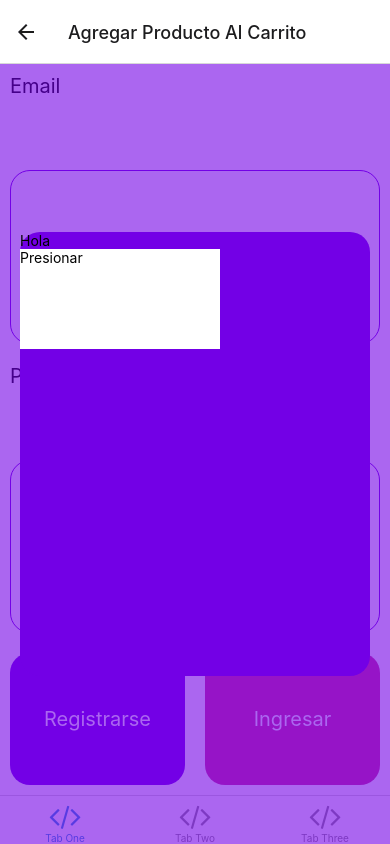
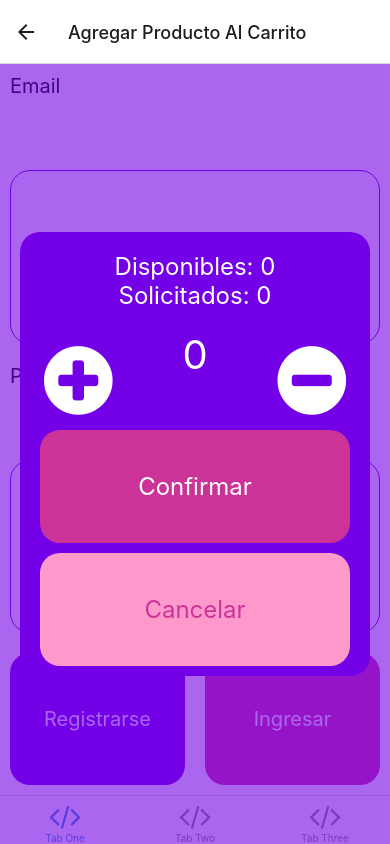
Before and after one commit to joseguambo1994/superheroes-store, a React Native app: screen /NotFound in a window 390 px wide. Built offline with nearby package versions, Linux system fonts and the light colour scheme; what expo-linking would draw is missing.

Commit message:
Add Modal screen for products sell and return (styling and functionality)

```diff
--- a/constants/Colors.ts
+++ b/constants/Colors.ts
@@ -16,6 +16,7 @@ export default {
     black: '#000000',
     purpleTransparet:'#7300e699',
     grayLight: '#ccccb3',
+    grayDark: '#707070',
   },
   dark: {
     text: '#fff',
@@ -30,6 +31,7 @@ export default {
     white: '#ffffff',
     black: '#000000',
     purpleTransparet:'#7300e699',
-    grayLight: '#ccccb3'
+    grayLight: '#ccccb3',
+    grayDark: '#707070',
   },
 };
--- a/screens/NotFoundScreen.tsx
+++ b/screens/NotFoundScreen.tsx
@@ -1,20 +1,135 @@
-import * as React from 'react';
+import { FontAwesome } from '@expo/vector-icons';
+import React, { useEffect, useState } from 'react';
+import { useRoute } from '@react-navigation/core';
 import { StyleSheet, TouchableOpacity } from 'react-native';
 import { Text, View } from '../components/Themed';
 import Colors from '../constants/Colors';
+import AsyncStorage from '@react-native-async-storage/async-storage';
+import { RootStackScreenProps } from '../types';
+import { db } from '../firebase';
 
-import { RootStackScreenProps } from '../types';
+export default function NotFoundScreen({
+  navigation,
+}: RootStackScreenProps<"NotFound">) {
+  const [name, setName] = useState("");
+  const [stock, setStock] = useState(0);
+  const [numberOfOrderedProducts, setNumberOfOrderedProducts] = useState(0);
+  const [numberOfAvailableProducts, setNumberOfAvailableProducts] = useState(0);
 
-export default function NotFoundScreen({ navigation }: RootStackScreenProps<'NotFound'>) {
+  const [productId, setProductId] = useState("");
+  const route = useRoute();
+
+  useEffect(() => {
+    if (route.params != undefined) {
+      const arrayOfParameters: string[] = Object.values(route.params);
+      setProductId(() => arrayOfParameters[0]);
+    }
+  });
+
+  useEffect(() => {
+    if (productId != "") {
+      var docRef = db.collection("products").doc(productId);
+
+      docRef
+        .get()
+        .then((doc) => {
+          if (doc.exists) {
+            console.log("Document data:", doc.data());
+            console.log("type", typeof doc.data());
+            setName(() => doc.data()?.name);
+            setNumberOfAvailableProducts(() => doc.data()?.stock);
+            setStock(() => doc.data()?.stock);
+          } else {
+            alert("No such document!");
+          }
+        })
+        .catch((error) => {
+          alert("Error getting document:" + error);
+        });
+    }
+  }, [productId]);
+
+  const handleSell = () => {
+    if (numberOfOrderedProducts < stock) {
+      setNumberOfOrderedProducts(() => numberOfOrderedProducts + 1);
+      setNumberOfAvailableProducts(() => numberOfAvailableProducts - 1);
+    }
+  };
+
+  const handleReturn = () => {
+    if (numberOfOrderedProducts > 0) {
+      setNumberOfOrderedProducts(() => numberOfOrderedProducts - 1);
+      setNumberOfAvailableProducts(() => numberOfAvailableProducts + 1);
+    }
+  };
+
+  const handleConfirm = () => {
+    var sale = {
+      productId: productId,
+      numberOfOrderedProducts: numberOfOrderedProducts.toString(),
+   };
+   storeData(sale);
+
+    navigation.navigate('Root')
+  }
+
+  const storeData = async (value:Object) => {
+    try {
+      const jsonValue = JSON.stringify(value)
+      await AsyncStorage.setItem('@storage_Key', jsonValue)
+    } catch (e) {
+      // saving error
+    }
+  }
+
+  const handleCancel = () => {
+    navigation.goBack()
+  }
+
   return (
     <View style={styles.modalContainer}>
       <View style={styles.container}>
-        <Text>
-          Hola
-        </Text>
-        <TouchableOpacity style={{height:100, width:200, backgroundColor:Colors.dark.white}}>
-          <Text>Presionar</Text>
-            </TouchableOpacity>
+        <View style={styles.textContainer}>
+          <Text style={styles.text}>{name}</Text>
+          <Text style={styles.text}>
+            Disponibles: {numberOfAvailableProducts}
+          </Text>
+          <Text style={styles.text}>
+            Solicitados: {numberOfOrderedProducts}
+          </Text>
+        </View>
+        <View style={styles.buttonsContainer}>
+          <TouchableOpacity style={styles.button} onPress={() => handleSell()}>
+            <FontAwesome
+              name="plus-circle"
+              size={80}
+              color={Colors.dark.white}
+            />
+          </TouchableOpacity>
+          <Text style={styles.numberOfProducts}>{numberOfOrderedProducts}</Text>
+          <TouchableOpacity
+            style={styles.button}
+            onPress={() => handleReturn()}
+          >
+            <FontAwesome
+              name="minus-circle"
+              size={80}
+              color={Colors.dark.white}
+            />
+          </TouchableOpacity>
+        </View>
+        <View style={styles.buttonConfirmContainer}>
+          <TouchableOpacity style={styles.buttonConfirm}
+          onPress={handleConfirm}
+          >
+            <Text style={styles.buttonConfirmText}>Confirmar</Text>
+          </TouchableOpacity>
+          <TouchableOpacity style={[styles.buttonConfirm, styles.buttonCancel]}
+          onPress={handleCancel}
+          >
+            <Text style={styles.buttonCancelText}>Cancelar</Text>
+          </TouchableOpacity>
+        </View>
       </View>
     </View>
   );
@@ -22,8 +137,7 @@ export default function NotFoundScreen({ navigation }: RootStackScreenProps<'Not
 
 const styles = StyleSheet.create({
   modalContainer: {
-   width:'100%',
-   height:'100%',
+   flex:1,
    justifyContent:'center',
     backgroundColor: 'transparent'
   },
@@ -31,7 +145,68 @@ const styles = StyleSheet.create({
     flex:0.6,
     borderRadius:20,
     margin:20,
-     backgroundColor:Colors.dark.purpleDark
+     backgroundColor:Colors.dark.purpleDark,
+     justifyContent:'center',
+
    },
+   button:{
+     flex:1,
+     height:100,
+    borderRadius:20,
+    justifyContent:'center',
+    alignItems:'center'
+   },
+   buttonText:{
+    color: Colors.dark.purpleDark,
+    fontSize:36,
+   },
+   numberOfProducts:{
+    flex:1,
+     height:100,
+    color:Colors.dark.white,
+    fontSize:40,
+    borderRadius:20,
+    textAlign:'center',
+    textAlignVertical:'center'
+   },
+   buttonsContainer:{
+    flexDirection:'row',
+    backgroundColor: 'transparent'
+   },
+   textContainer:{
+    flexDirection:'column',
+    backgroundColor: 'transparent',
+    margin:20,
+    justifyContent:'center',
+    alignItems:'center'
+   },
+   text:{
+     fontSize:24,
+     color:Colors.dark.white,
+   },
+   buttonConfirmContainer:{
+     flex:1,
+     backgroundColor:'transparent'
+   },
+   buttonConfirm:{
+     flexGrow:1,
+     backgroundColor:Colors.dark.pinkDark,
+     marginHorizontal:20,
+     marginBottom:10,
+     borderRadius:20,
+     justifyContent:'center',
+     alignItems:'center'
+   },
+   buttonCancel:{
+    backgroundColor:Colors.dark.pinkLight,
+  },
+   buttonConfirmText:{
+     fontSize:24,
+     color:Colors.dark.white,
+   },
+   buttonCancelText:{
+    fontSize:24,
+    color:Colors.dark.pinkDark,
+  }
 
 });
--- a/screens/TabTwoScreen.tsx
+++ b/screens/TabTwoScreen.tsx
@@ -1,3 +1,4 @@
+import AsyncStorage from '@react-native-async-storage/async-storage';
 import React, { useState, useEffect } from 'react';
 import { StyleSheet, TouchableOpacity, ScrollView } from 'react-native';
 import ProductComponent from '../components/ProductComponent';
@@ -20,14 +21,41 @@ export default function TabTwoScreen({ navigation }: RootTabScreenProps<'TabTwo'
         setProducts(()=> querySnapshot.docs)
     });
 
+    getData()
+    getAllKeys()
+
     });
 
     return unsubscribe;
   }, [navigation]);
 
+
+  const getAllKeys = async () => {
+    let keys:any[] = []
+    try {
+      keys = await AsyncStorage.getAllKeys()
+    } catch(e) {
+      // read key error
+    }
+
+    console.log("GETALLKEYS", keys)
+    // example console.log result:
+    // ['@MyApp_user', '@MyApp_key']
+  }
+
+  const getData = async () => {
+    try {
+      const jsonValue = await AsyncStorage.getItem('@storage_Key')
+      console.log("GETDATA()",jsonValue != null ? JSON.parse(jsonValue) : null)
+      return jsonValue != null ? JSON.parse(jsonValue) : null;
+    } catch(e) {
+      // error reading value
+    }
+  }
+
   const handleClickBuy = (text:string) => {
       console.log('handleClickBuy: ' +text)
-      navigation.navigate('NotFound')
+      navigation.navigate('NotFound', { productId: text })
   };
 
 
--- a/types.tsx
+++ b/types.tsx
@@ -16,7 +16,7 @@ declare global {
 export type RootStackParamList = {
   Root: NavigatorScreenParams<RootTabParamList> | undefined;
   Modal: { productId: string } | undefined;
-  NotFound: undefined;
+  NotFound: { productId: string } | undefined;
 };
 
 export type RootStackScreenProps<Screen extends keyof RootStackParamList> = NativeStackScreenProps<
```
